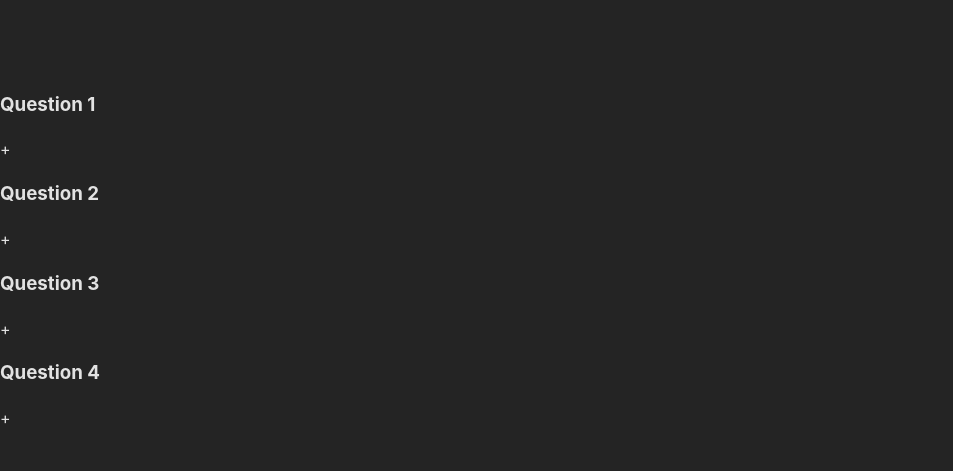
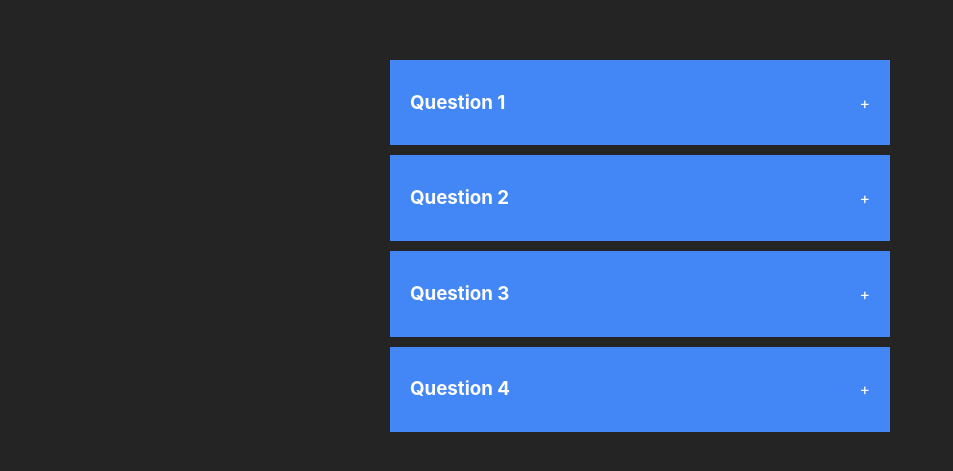
Before and after one commit to dbrainz/react-components, a React (Vite) app: page / in a window 1280 px wide. Shown: the part 149-620 px from the top of the page, without its empty margins (0-953 px from the left). Built offline with nearby package versions, Linux system fonts and the light colour scheme.

Commit message:
Add basic styling - single select complete

```diff
--- a/src/components/Accordion/index.jsx
+++ b/src/components/Accordion/index.jsx
@@ -1,5 +1,6 @@
 import { useState } from 'react';
 import data from './data';
+import './styles.css'
 
 export default function Accordion() {
 
--- a/src/components/Accordion/styles.css
+++ b/src/components/Accordion/styles.css
@@ -0,0 +1,32 @@
+.wrapper {
+    display: flex;
+    height: 100vh;
+    width: 100vw;
+    justify-content: center;
+    align-items: center;
+}
+
+.accordion {
+    width: 500px;
+}
+
+.item {
+    background: #4287f5;
+    margin-bottom: 10px;
+    padding: 10px 20px;
+}
+
+.title {
+    color: white;
+    display: flex;
+    justify-content: space-between;
+    align-items: center;
+    cursor: pointer;
+}
+
+.answer {
+    color: white;
+    height: auto;
+
+
+}
```
